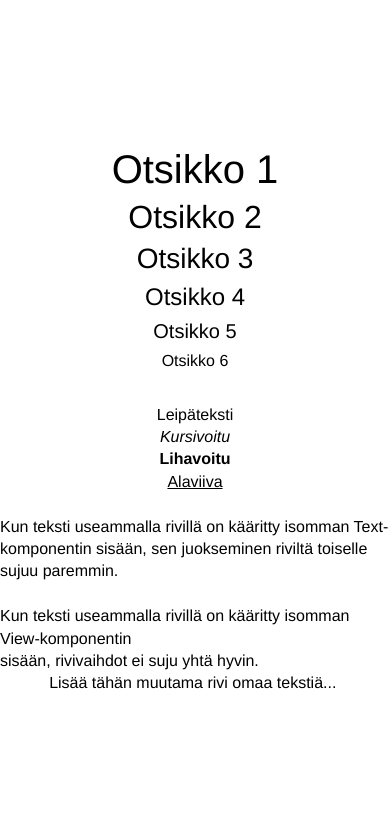
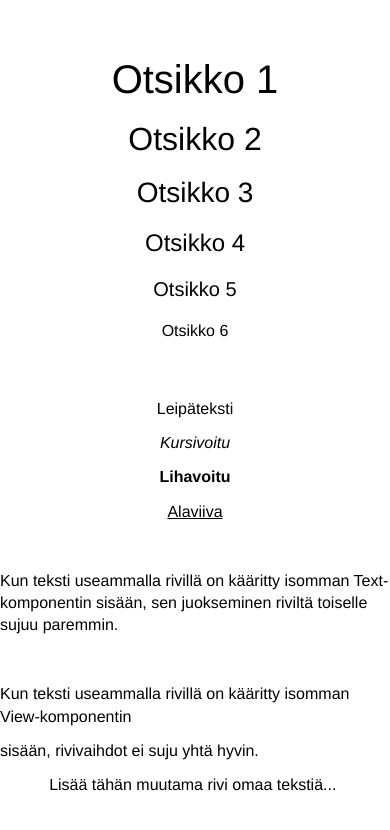
Before and after one commit to jarvisenlaura/RND-React-Native-I, a React Native app: screen / in a window 390 px wide. Shown: the top 830 px of the page. Built offline with nearby package versions, Linux system fonts and the light colour scheme.

Commit message:
Update MyAppText.js

```diff
--- a/MyAppText.js
+++ b/MyAppText.js
@@ -3,10 +3,11 @@ import { Text } from "react-native";
 
 export const textStyles = {
   fontFamily: "Helvetica",
-  fontWeight: "normal",
   fontSize: 16,
   lineHeight: 22.4,
-  color: "black"
+  color: "black",
+  marginTop: 12,
+  fontWeight: "500"
 };
 
 export const MyAppText = ({style, ...props}) => (
```
